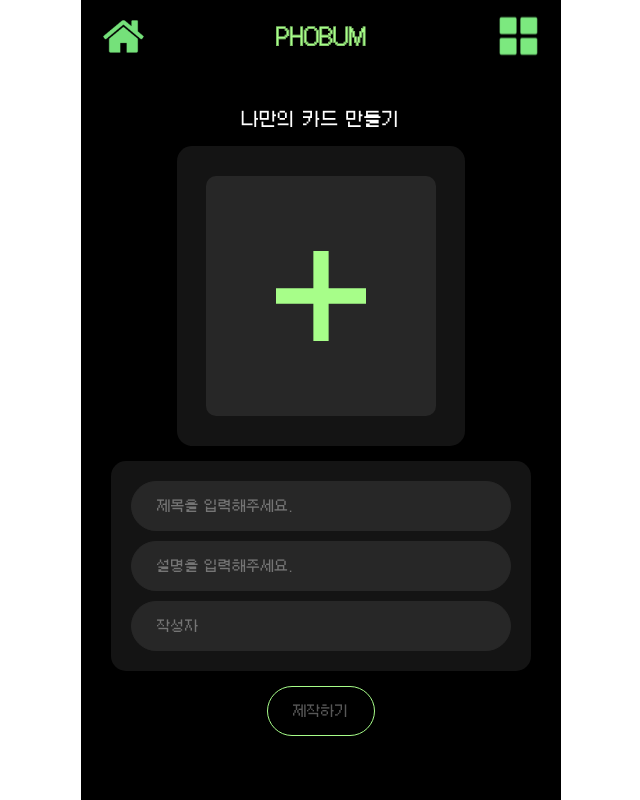
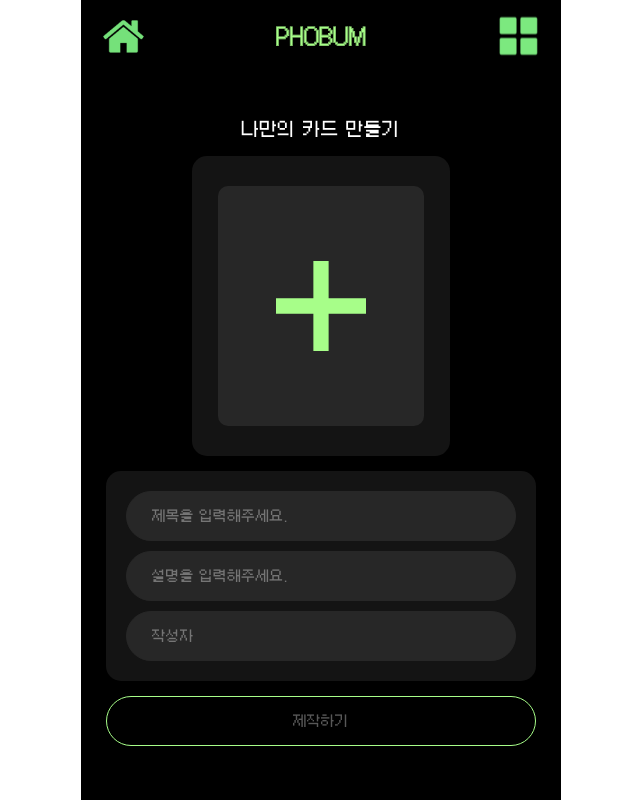
Before and after one commit to Sieonn/phobum-fe, a React (Create React App) app: page /make-card in a window 1280 px wide. Shown: the whole page, without its empty margins (319-959 px from the left). Built offline with nearby package versions, Linux system fonts and the light colour scheme.

Commit message:
feat: 스크롤 적용 및 화면 맞춤

```diff
--- a/src/components/layout/Layout.styled.ts
+++ b/src/components/layout/Layout.styled.ts
@@ -5,7 +5,7 @@ import styled from 'styled-components';
 export const Wrapper = styled.div`
   width: 100dvw;
   height: 100dvh;
-  min-width: ${theme.size.maxWidth};
+  min-width: ${theme.size.minWidth};
   max-width: ${theme.size.maxWidth};
   margin: 0 auto;
   overscroll-behavior-y: auto;
--- a/src/pages/album/index.tsx
+++ b/src/pages/album/index.tsx
@@ -3,6 +3,7 @@ import { ImageResponse, imagesApi } from "../../api/images";
 import { AppBar } from "../../components/app-bar";
 import { Layout } from "../../components/layout";
 import { InteractiveCard } from "./components";
+import styled from "styled-components";
 
 export default function Album() {
   const [images, setImages] = useState<ImageResponse[]>([]);
@@ -29,20 +30,21 @@ export default function Album() {
       <AppBar type="default" />
       {/* <h1>Album</h1>
       <p>Welcome to the album page!</p> */}
-      <div style={styles.imageGrid}>
+      <Container>
         {images.map((image) => (
           <InteractiveCard key={image.id} image={image} />
         ))}
-      </div>
+      </Container>
     </Layout>
   );
 }
 
-const styles = {
-  imageGrid: {
-    display: "grid",
-    gridTemplateColumns: "repeat(auto-fit, minmax(150px, 1fr))",
-    gap: "16px",
-    marginTop: "20px",
-  },
-};
+
+export const Container = styled.div`
+  display: grid;
+  grid-template-columns: repeat(auto-fit, minmax(150px, 1fr));
+  gap: 16px;
+  margin-top: 20px;
+  padding: 0px 20px;
+  overflow-y: scroll;
+`;
--- a/src/pages/image-upload/componets/form/index.styled.ts
+++ b/src/pages/image-upload/componets/form/index.styled.ts
@@ -1,11 +1,13 @@
 import styled from "@emotion/styled";
 import { colors } from "../../../../styles/colors";
+import theme from "../../../../styles/theme";
 
 export const Container = styled.div`
     display: flex;
     flex-direction: column;
     gap: 10px;
-    width: 420px;
+    /* width: calc(${theme.size.maxWidth} - 50px); */
+    /* width: 100%; */
     background-color: ${colors.gray400};
     padding: 20px;
     border-radius: 15px;
--- a/src/pages/image-upload/index.styled.ts
+++ b/src/pages/image-upload/index.styled.ts
@@ -7,13 +7,13 @@ export const Container = styled.div`
     display: flex;
     flex-direction: column;
     margin: auto;
-    /* padding-top: 20px; */
+    padding: 20px 25px 0px;
     align-items: center;
     justify-content: center;
     width: 100%;
     gap: 15px;
     overflow-y: scroll;
-    z-index: 1;
+    z-index: 100;
 `;
 
 export const UploadContainer = styled.div`
--- a/src/pages/image-upload/index.tsx
+++ b/src/pages/image-upload/index.tsx
@@ -118,10 +118,10 @@ export default function ImageUpload() {
                         </ImgaeUpload>
                     </UploadContainer>
                 </section>
-                <section>
+                <section style={{width: '100%'}}>
                     <Form onChange={handleFormChange} initialData={formData} />
                 </section>
-                <Button onClick={handleSubmit}>제작하기</Button>
+                <Button fullWidth  onClick={handleSubmit}>제작하기</Button>
             </Container>
         </Layout>
     );
--- a/src/pages/login/index.tsx
+++ b/src/pages/login/index.tsx
@@ -26,7 +26,7 @@ export function Login() {
 
     const handleLocalLogin = async () => {
         try {
-            const response = await axios.post(`${process.env.BASE_URLREACT_APP_API_BASE_URL}/auth/login`, {
+            const response = await axios.post(`${process.env.REACT_APP_API_BASE_URL}/auth/login`, {
                 email: formData.email,
                 password: formData.password,
             });
--- a/src/styles/global-style.tsx
+++ b/src/styles/global-style.tsx
@@ -8,8 +8,8 @@ export const GlobalStyle = createGlobalStyle`
     font-family: 'Galmuri9', 'Galmuri11', '-apple-system', 'BlinkMacSystemFont', 'system-ui',
       'Roboto', 'Helvetica Neue', 'Segoe UI', 'Apple SD Gothic Neo', 'Noto Sans KR',
       'Malgun Gothic', 'Apple Color Emoji', 'Segoe UI Emoji', 'Segoe UI Symbol', 'sans-serif';
-    width: 100vw;
-    height: 100vh;
+    width: 100dvw;
+    height: 100dvh;
     color: ${theme.colors.white};
     /* background-color: ${theme.colors.black}; */
   }
```
